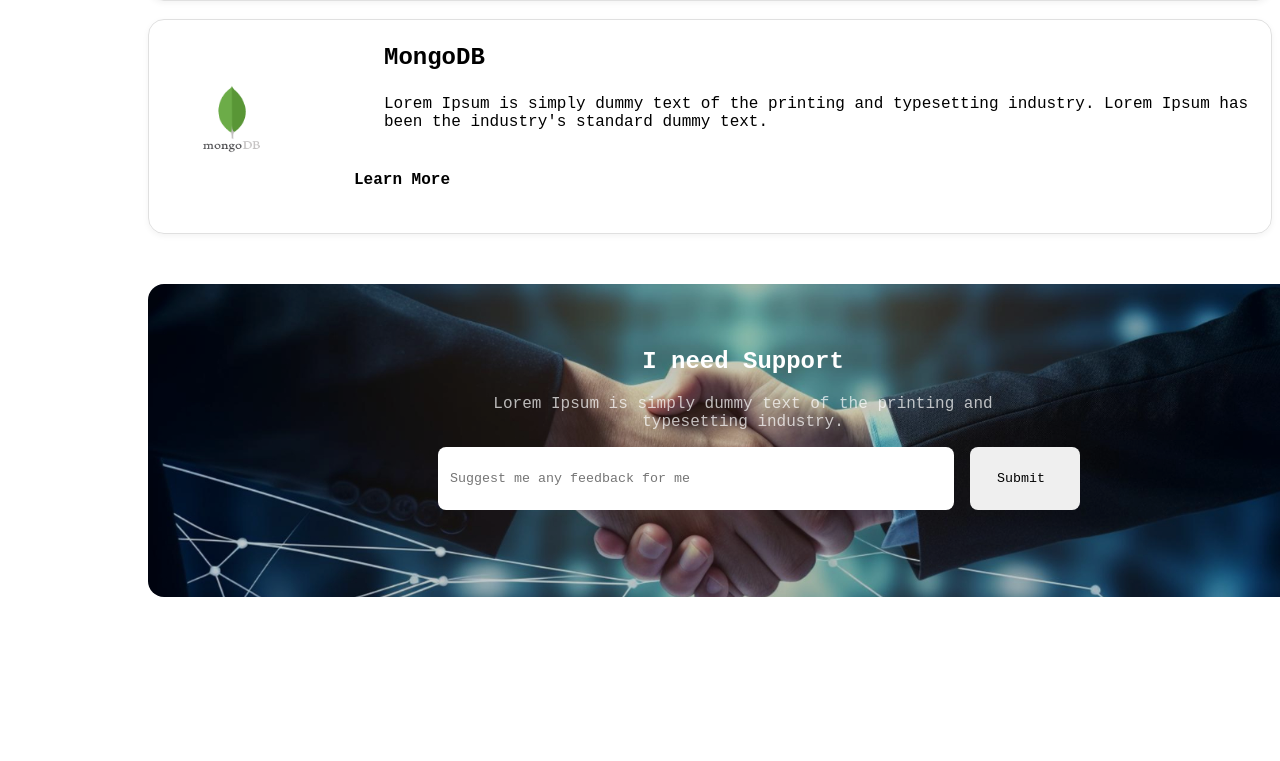
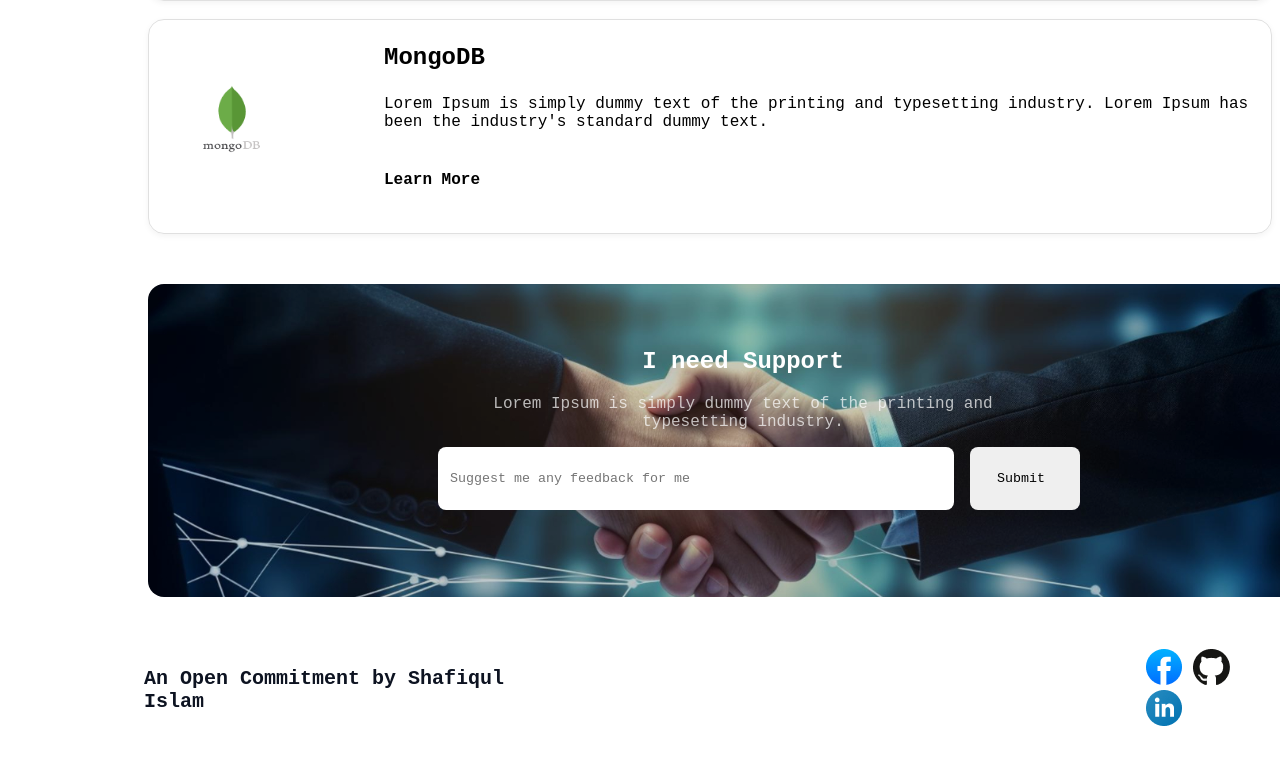
Before and after one commit to shafiqul721/my-portfolio-website, a plain HTML site: page index.html in a window 1280 px wide. Shown: the part 3860-4621 px from the top of the page. Before the commit the page ends 4507 px from the top, so only its background shows below. Drawn offline with Linux system fonts and the light colour scheme; a web font is replaced by a local one.

Commit message:
Added the footer section with styels and the finishing touch

```diff
--- a/Styles/styles.css
+++ b/Styles/styles.css
@@ -316,7 +316,12 @@ a{
             margin-left: 20px  ;
             /* margin-bottom: 10px; */
 
+}
 
+.hyperlink-react{
+     font-weight:600;
+    font-size: 16px;
+            margin-left: 50px  ;
 
 }
 
@@ -527,7 +532,12 @@ border-radius: 16px;
 
 }
 
-
+.footer-section{
+    display: flex;
+    gap: 500px;
+    align-items: center;
+    padding-bottom: 20px;
+}
 .input-text{
     width: 500px;
     height: 57px;
@@ -538,12 +548,23 @@ border-radius: 16px;
      padding-left: 10px;
 }
 
+.footer-content-text{
+    font-size: 20px;
+    font-weight: 600;
+    color: #0D1321;
+    margin-left: 68px;
+}
+
 .submit-button-last{
     width: 110px;
     height: 63px;
     border-radius: 8px;
      border-color: transparent;
 
+}
+
+.footer-content{
+    margin-left: 90px;
 }
 /*------------Shared styles -----        */
 
--- a/index.html
+++ b/index.html
@@ -249,7 +249,7 @@
 
                                 <p class="react-image-title">ReactJS</p>
                                 <P class="react-description">Lorem Ipsum is simply dummy text of the printing and typesetting industry. Lorem Ipsum has been the industry's standard dummy text.</P>
-                                <a class="hyperlink" href="">Learn More</a>
+                                <a class="hyperlink-react" href="">Learn More</a>
 
                              </div>
 
@@ -271,7 +271,7 @@
 
                                 <p class="react-image-title">NodeJS</p>
                                 <P class="react-description">Lorem Ipsum is simply dummy text of the printing and typesetting industry. Lorem Ipsum has been the industry's standard dummy text.</P>
-                                <a class="hyperlink" href="">Learn More</a>
+                                <a class="hyperlink-react" href="">Learn More</a>
 
                              </div>
 
@@ -293,7 +293,7 @@
 
                                 <p class="react-image-title">MongoDB</p>
                                 <P class="react-description">Lorem Ipsum is simply dummy text of the printing and typesetting industry. Lorem Ipsum has been the industry's standard dummy text.</P>
-                                <a class="hyperlink" href="">Learn More</a>
+                                <a class="hyperlink-react" href="">Learn More</a>
 
                              </div>
 
@@ -327,17 +327,32 @@
 
         </section>
 
+    </main>
+
+
+    <footer>
+
+        <section class="footer-section">
+            <div class="footer-content-text">
+                <p class="footer-content-text">An Open Commitment by Shafiqul Islam</p>
+            </div>
+
+
+            <div class="footer-content">
+                <a href="https://facebook.com" target="_blank">
+                <img src="assets/facebook.png" alt="Facebook" class="social-icon">
+                </a>
+                <a href="https://github.com/shafiqul721/my-portfolio-website" target="_blank">
+                <img src="assets/github.png" alt="Facebook" class="social-icon">
+                </a>
+                <a href="https://r.search.yahoo.com/_ylt=Awrx.novFvRpHQIAJKTjPwx.;_ylu=Y29sbwNzZzMEcG9zAzEEdnRpZAMEc2VjA3Ny/RV=2/RE=1778813744/RO=10/RU=https%3a%2f%2fwww.linkedin.com%2f/RK=2/RS=DXQh.EMb9C.ivgV5BNU_4sOYwao-" target="_blank">
+                <img src="assets/linkedin-icon 1.png" alt="Facebook" class="social-icon">
+                </a>
 
 
 
-
-
-    </main>
-
-
-
-
-    <footer>
+            </div>
+        </section>
 
     </footer>
 
```
